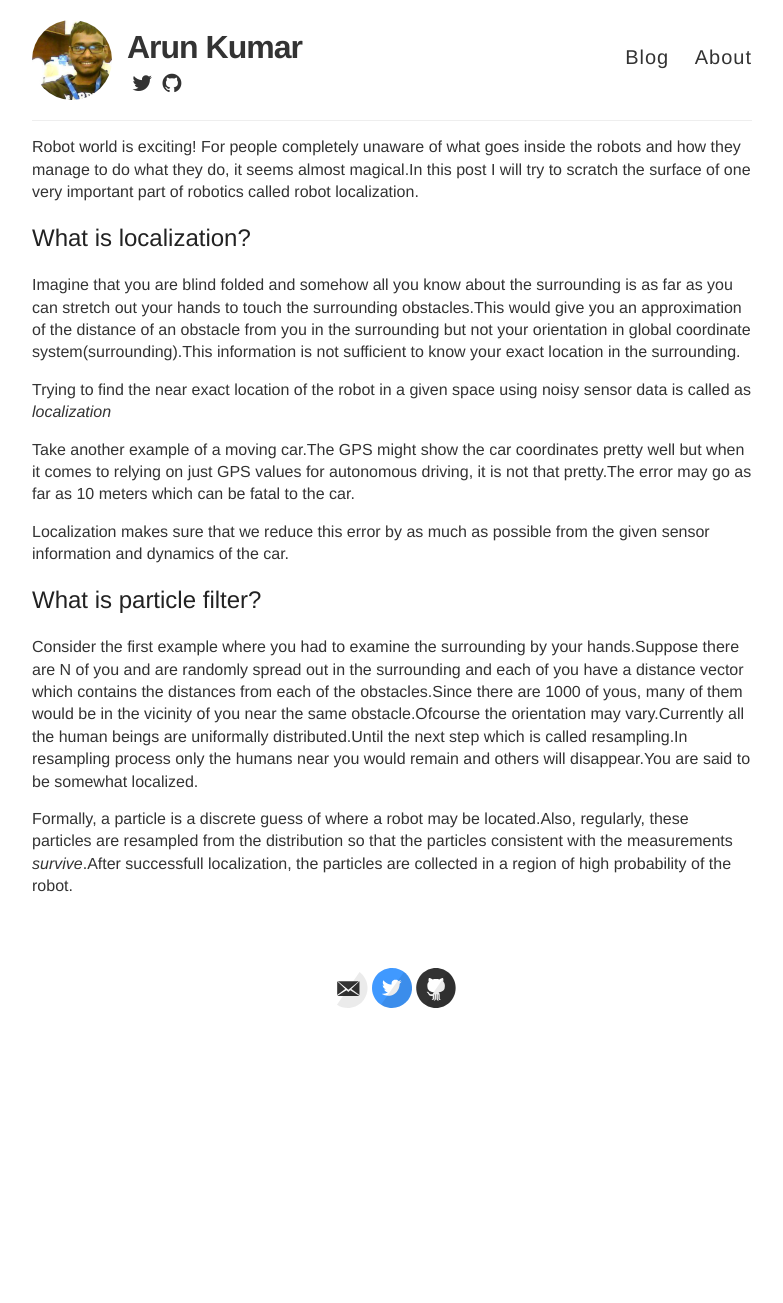
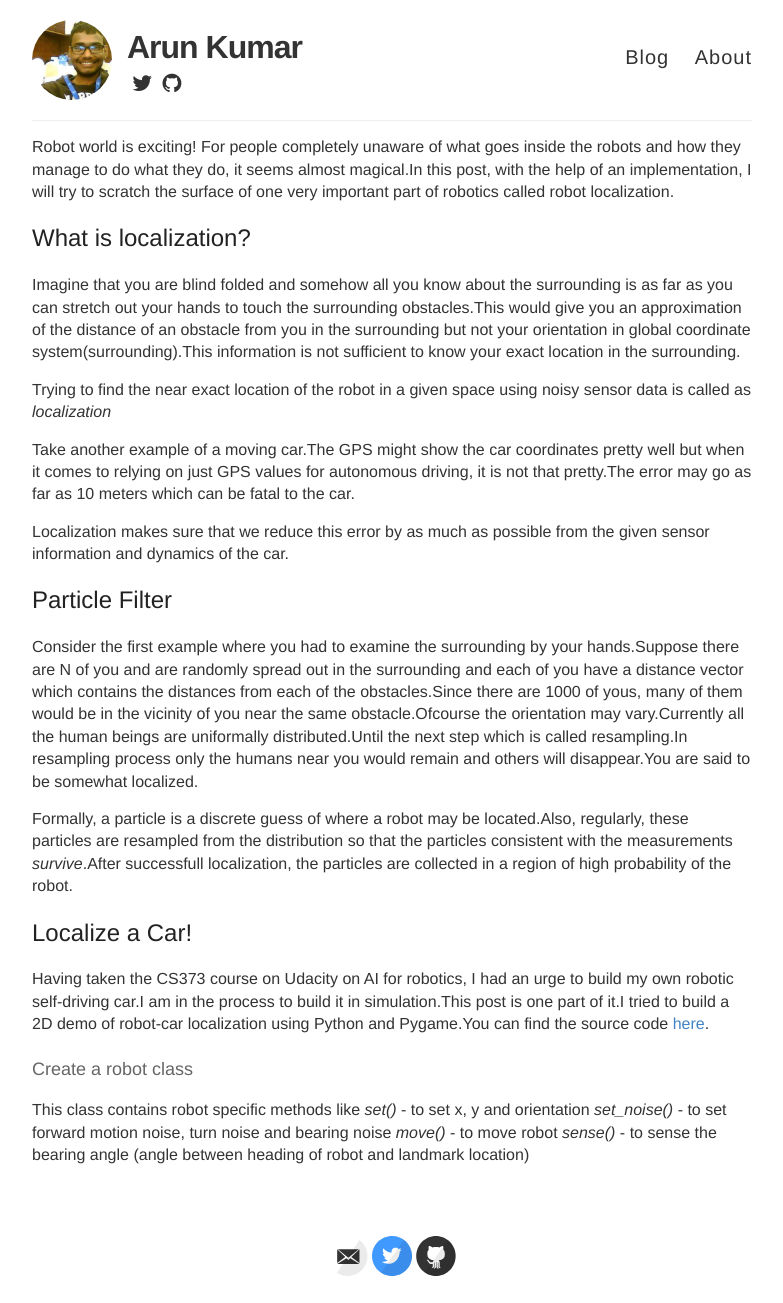
Before and after one commit to ioarun/ioarun.github.io, a Jekyll site: the page built from _posts/2017-03-07-particle-filter.md, in a window 1280 px wide. Shown: the whole page, without its empty margins (248-1031 px from the left). Built offline with Jekyll 4.4.1, drawn with Linux system fonts in a browser that asks for light colours; nearby versions of some CDN libraries; some web fonts are replaced; before the commit the page ends 1034 px from its top, so only the background shows below that.

Commit message:
Update post

```diff
--- a/_posts/2017-03-07-particle-filter.md
+++ b/_posts/2017-03-07-particle-filter.md
@@ -4,7 +4,7 @@ title : Robot Localization using Particle Filter
 title-img : images/2017/particle-filter/particle-filter.gif
 ---
 
-Robot world is exciting! For people completely unaware of what goes inside the robots and how they manage to do what they do, it seems almost magical.In this post I will try to scratch the surface of one very important part of robotics called robot localization.
+Robot world is exciting! For people completely unaware of what goes inside the robots and how they manage to do what they do, it seems almost magical.In this post, with the help of an implementation, I will try to scratch the surface of one very important part of robotics called robot localization.
 
 <!--more-->
 
@@ -19,8 +19,20 @@ Take another example of a moving car.The GPS might show the car coordinates pret
 Localization makes sure that we reduce this error by as much as possible from the given sensor information and dynamics of the car.
 
 
-## What is particle filter?
+## Particle Filter
 
 Consider the first example where you had to examine the surrounding by your hands.Suppose there are N of you and are randomly spread out in the surrounding and each of you have a distance vector which contains the distances from each of the obstacles.Since there are 1000 of yous, many of them would be in the vicinity of you near the same obstacle.Ofcourse the orientation may vary.Currently all the human beings are uniformally distributed.Until the next step which is called resampling.In resampling process only the humans near you would remain and others will disappear.You are said to be somewhat localized.
 
 Formally, a particle is a discrete guess of where a robot may be located.Also, regularly, these particles are resampled from the distribution so that the particles consistent with the measurements *survive*.After successfull localization, the particles are collected in a region of high probability of the robot.
+
+## Localize a Car!
+
+Having taken the CS373 course on Udacity on AI for robotics, I had an urge to build my own robotic self-driving car.I am in the process to build it in simulation.This post is one part of it.I tried to build a 2D demo of robot-car localization using Python and Pygame.You can find the source code [here](https://github.com/ioarun/pygame-robotics/blob/master/particle-filter/particle-filter-2.py).
+
+#### Create a robot class
+
+This class contains robot specific methods like
+*set()* -  to set x, y and orientation
+*set_noise()* - to set forward motion noise, turn noise and bearing noise
+*move()* - to move robot
+*sense()* - to sense the bearing angle (angle between heading of robot and landmark location)
```
Also changed, not shown: images/2017/particle-filter/initial_condition.png (added), images/2017/particle-filter/next_condition.png (added).
